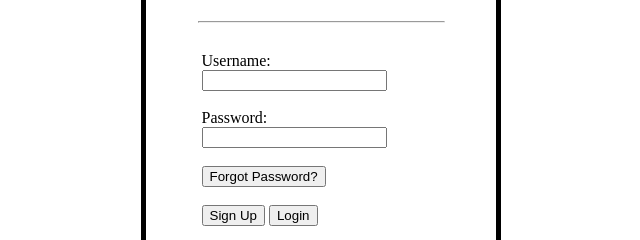
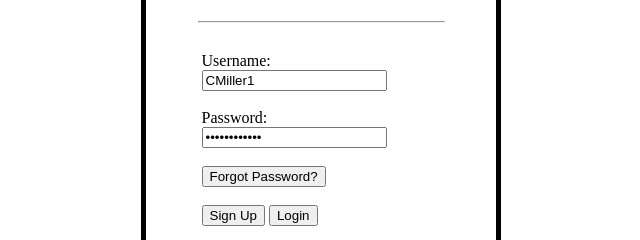
Before and after one commit to jhagle/CSC360-TeamProject3, a plain HTML site: page login.html in a window 1280 px wide. Shown: the part 141-381 px from the top of the page, 319-959 px from the left. Drawn offline with nearby package versions, Linux system fonts and the light colour scheme.

Commit message:
Fixed Error
And added login credentials

```diff
--- a/login.html
+++ b/login.html
@@ -22,9 +22,9 @@
     <tr>
       <td>
       	<form>Username:<br>
-      	<input type="text" id="username"> <br><br>
+      	<input type="text" id="username" value="CMiller1"> <br><br>
 		Password: <br>
-		<input type="text" id="password"> <br><br>
+		<input type="password" id="password" value="MyPassword1!"> <br><br>
       	<input type="button" id="forgotpassword" value="Forgot Password?"><br><br>
         <input type="button" id="signup" value="Sign Up">
       	<input type="button" id="login" value="Login" onclick="window.location.href='index.html'"></form>
```
Also changed, not shown: index.html (+1 -1 lines).
